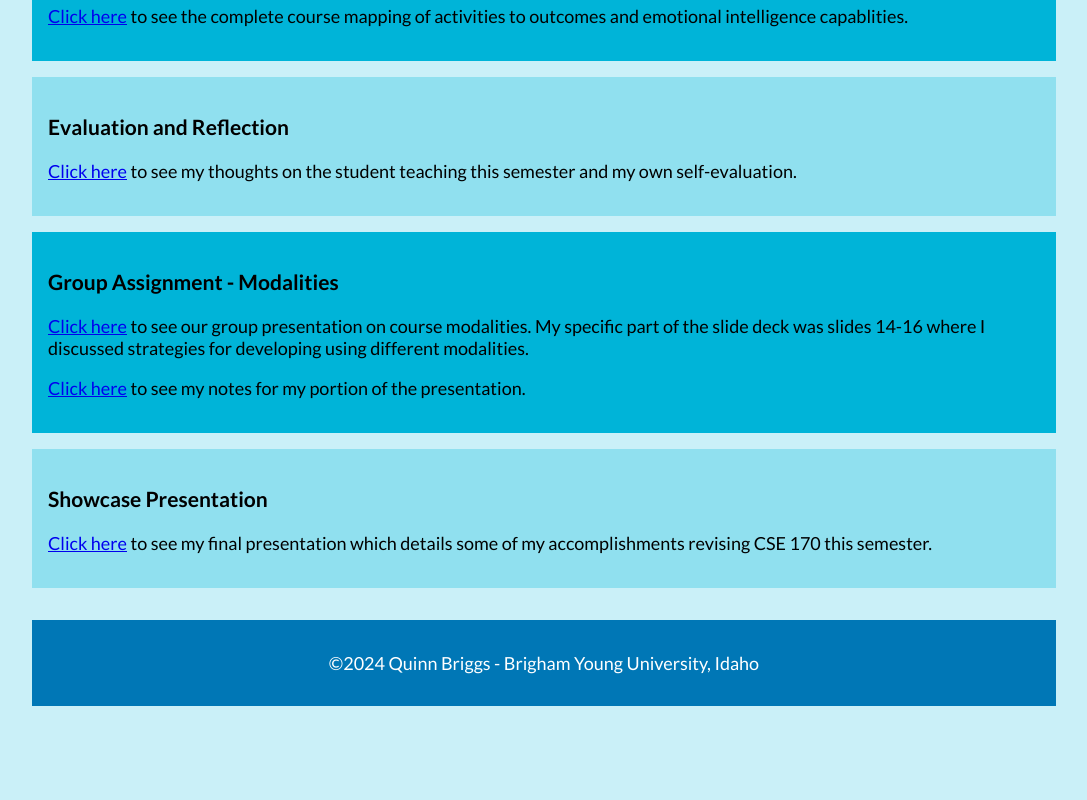
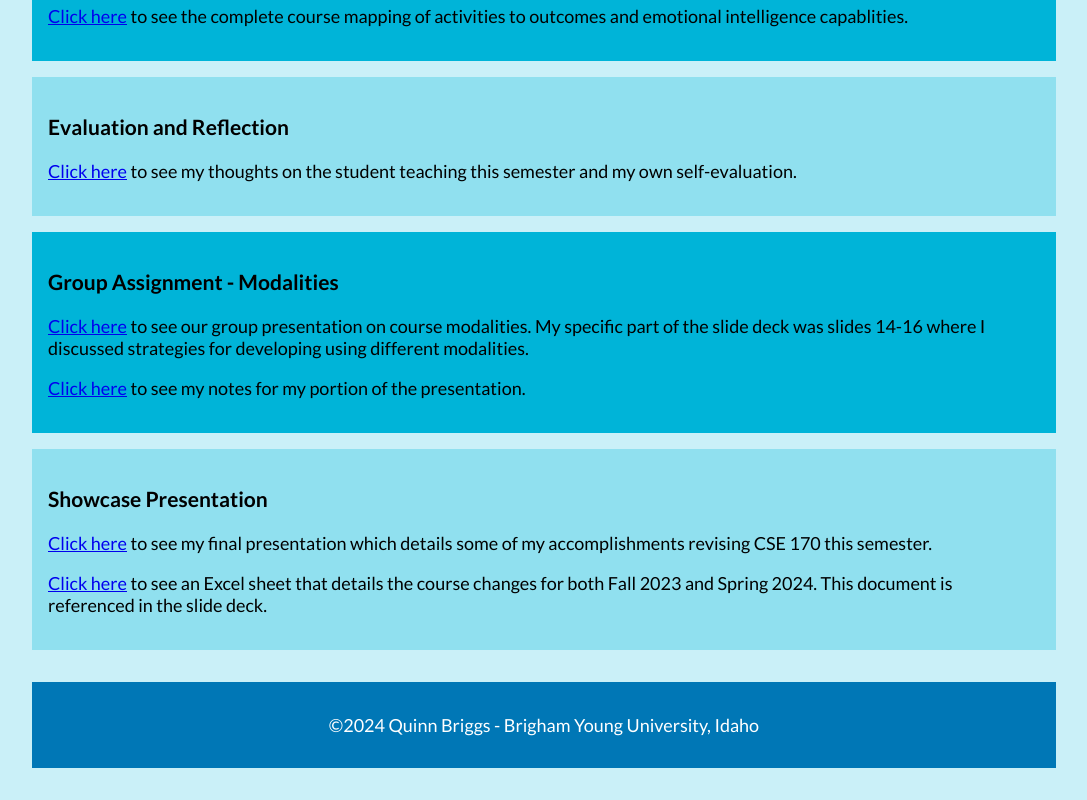
Before and after one commit to qrbriggs-byui/aol-portfolio, a plain HTML site: page index.html in a window 1280 px wide. Shown: the part 1433-2233 px from the top of the page, without its empty margins (96-1183 px from the left). Before the commit the page ends 2171 px from the top, so only its background shows below. Drawn offline with Linux system fonts and the light colour scheme.

Commit message:
Add course changes document.

```diff
--- a/index.html
+++ b/index.html
@@ -78,6 +78,7 @@
         <section>
             <h3>Showcase Presentation</h3>
             <p><a href="files/cse170-teamwork-emotional-intelligence.pptx">Click here</a> to see my final presentation which details some of my accomplishments revising CSE 170 this semester.</p>
+            <p><a href="files/cse170-changes.xlsx">Click here</a> to see an Excel sheet that details the course changes for both Fall 2023 and Spring 2024. This document is referenced in the slide deck.</p>
         </section>
     </main>
     <footer>
```
Also changed, not shown: 1 other file.
